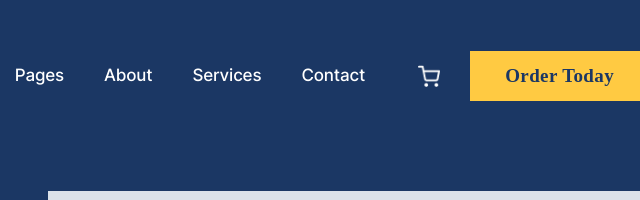
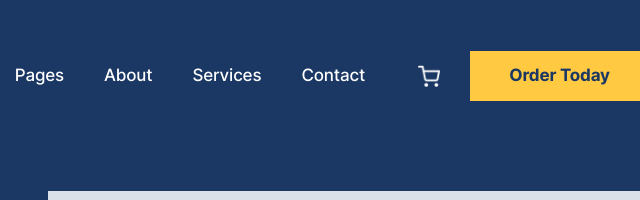
Before and after one commit to bettercallmahin/pages, a plain HTML site: page index.html in a window 1280 px wide. Shown: the top 200 px of the page, 640-1280 px from the left. Drawn offline with Linux system fonts and the light colour scheme.

Commit message:
update: add link to the 'Order Today' button

```diff
--- a/index.html
+++ b/index.html
@@ -43,7 +43,7 @@
                     onmouseout="hidePopup()">
 
 
-                <button type="button">Order Today</button> <!-- nav button -->
+                <button type="button"><a href="single_product.html">Order Today</a></button> <!-- nav button -->
             </div>
 
         </nav> <!-- Nav Bar Ends -->
--- a/style.css
+++ b/style.css
@@ -227,6 +227,17 @@ nav button {
     align-items: center;
     gap: 10px;
 }
+nav button a {
+    color: #1B3764;
+    text-decoration: none;
+    font-family: Inter;
+    font-size: 17px;
+    font-style: normal;
+    font-weight: 700;
+    line-height: 125%;
+    /* 21.25px */
+    letter-spacing: -0.17px;
+}
 
 
 /* ==== cart popup ======= */
```
